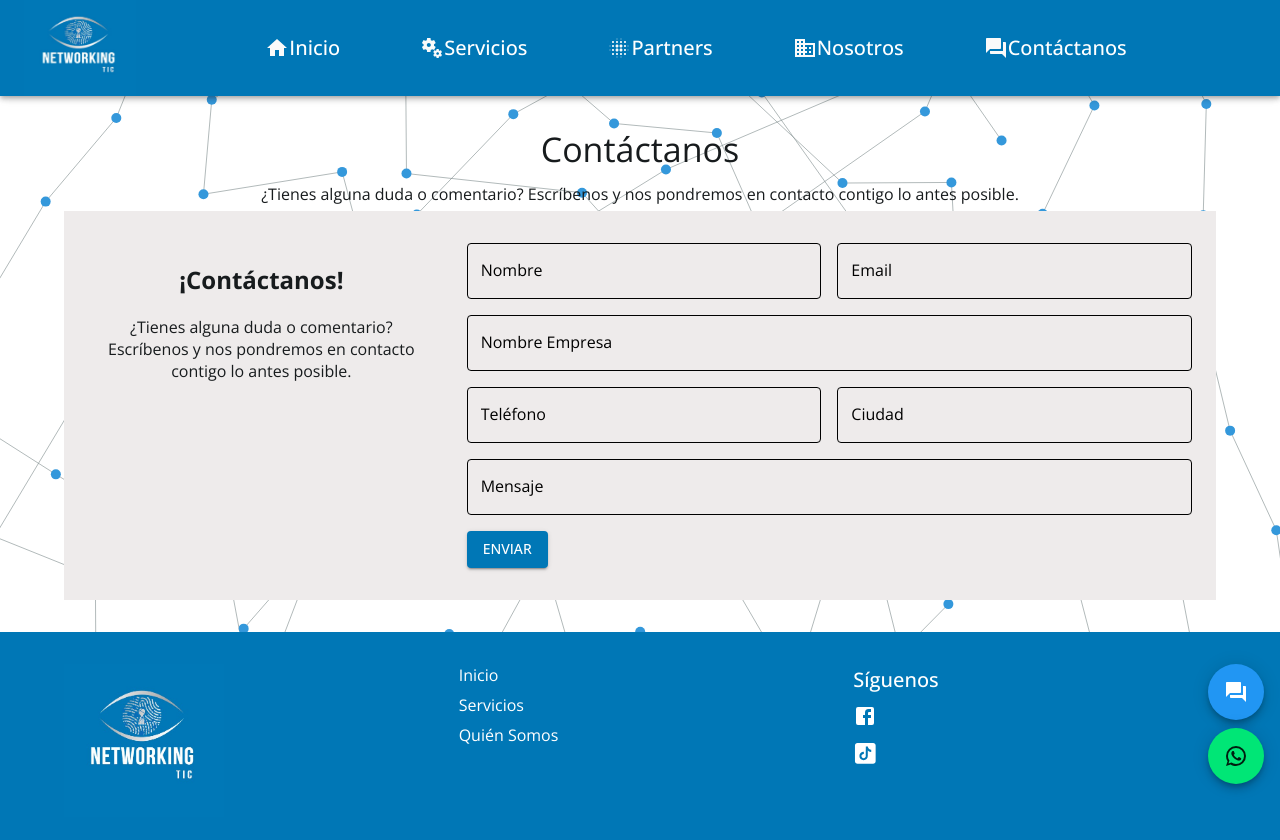
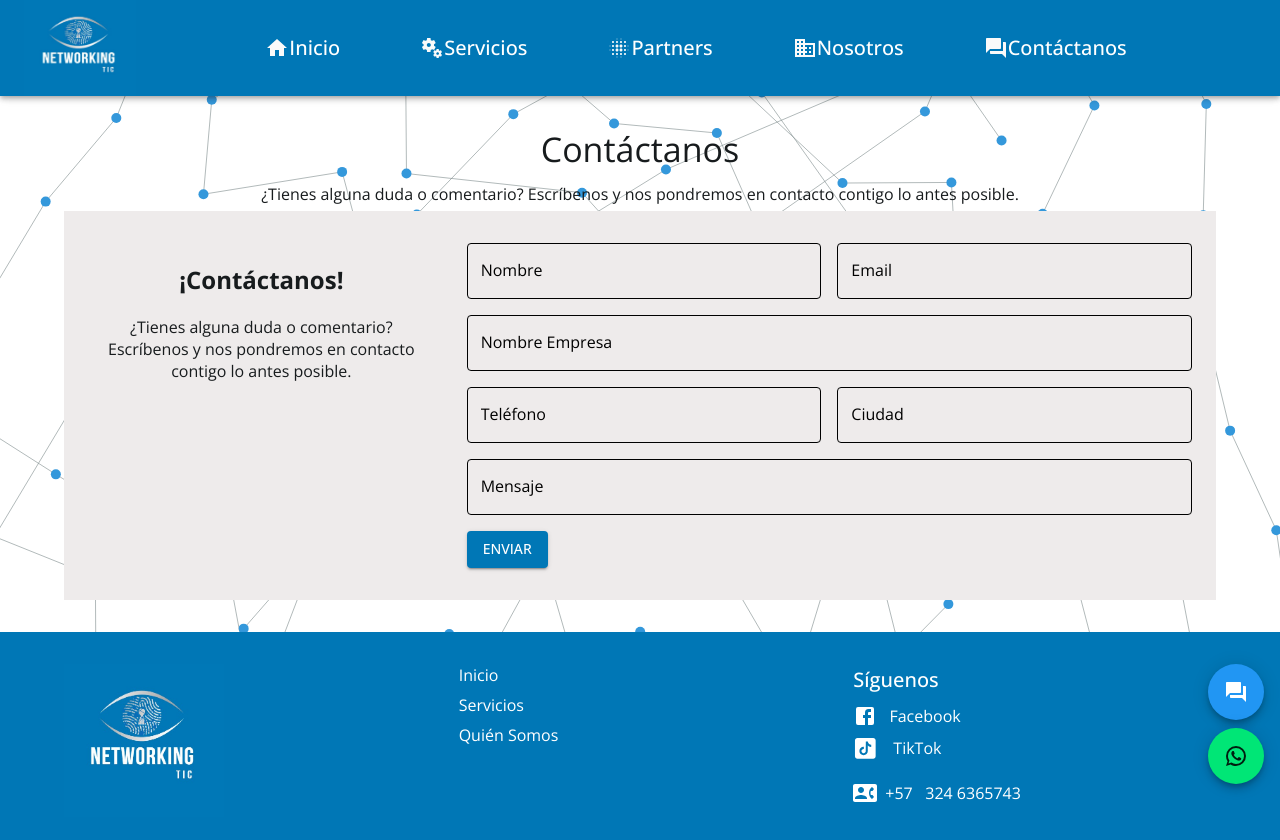
Before and after one commit to AndresPk05/networkingTic, a React (Vite) app: page /contactanos in a window 1280 px wide. Shown: the top 840 px of the page. Built offline with nearby package versions, Linux system fonts and the light colour scheme; a web font is replaced by a local one.

Commit message:
Se ajustan iconos de footer

```diff
--- a/src/Components/Footer/Footer.tsx
+++ b/src/Components/Footer/Footer.tsx
@@ -1,8 +1,9 @@
 import { Facebook } from "@mui/icons-material";
 import { Box, Container, Grid2, Link, Typography } from "@mui/material";
 import logo from "@assets/logo4.jpeg";
-import '../Footer/footerStyle.css'
+import "../Footer/footerStyle.css";
 import { TikTokIcon } from "../IconsCustom/TikTokIcon";
+import ContactPhoneIcon from "@mui/icons-material/ContactPhone";
 
 export const Footer = () => {
   return (
@@ -35,15 +36,25 @@ export const Footer = () => {
                 color="inherit"
                 underline="none"
               >
-                <Facebook />
+                <Box className="container-icons">
+                  <Facebook />
+                  <Typography>&nbsp;Facebook</Typography>
+                </Box>
               </Link>
               <Link
                 href="https://vm.tiktok.com/ZMhx1pWLA/"
                 color="inherit"
                 underline="none"
               >
-                <TikTokIcon />
+                <Box className="container-icons">
+                  <TikTokIcon />
+                  <Typography>TikTok</Typography>
+                </Box>
               </Link>
+              <Box className="container-icons">
+                <ContactPhoneIcon />
+                <Typography>+57 &nbsp;&nbsp;324 6365743</Typography>
+              </Box>
             </Box>
           </Grid2>
         </Grid2>
--- a/src/Components/Footer/footerStyle.css
+++ b/src/Components/Footer/footerStyle.css
@@ -26,3 +26,8 @@
 .footer-social a:hover {
   color: var(--color-secondary);
 }
+
+.container-icons {
+  display: flex;
+  gap: 0.5rem;
+}
```
